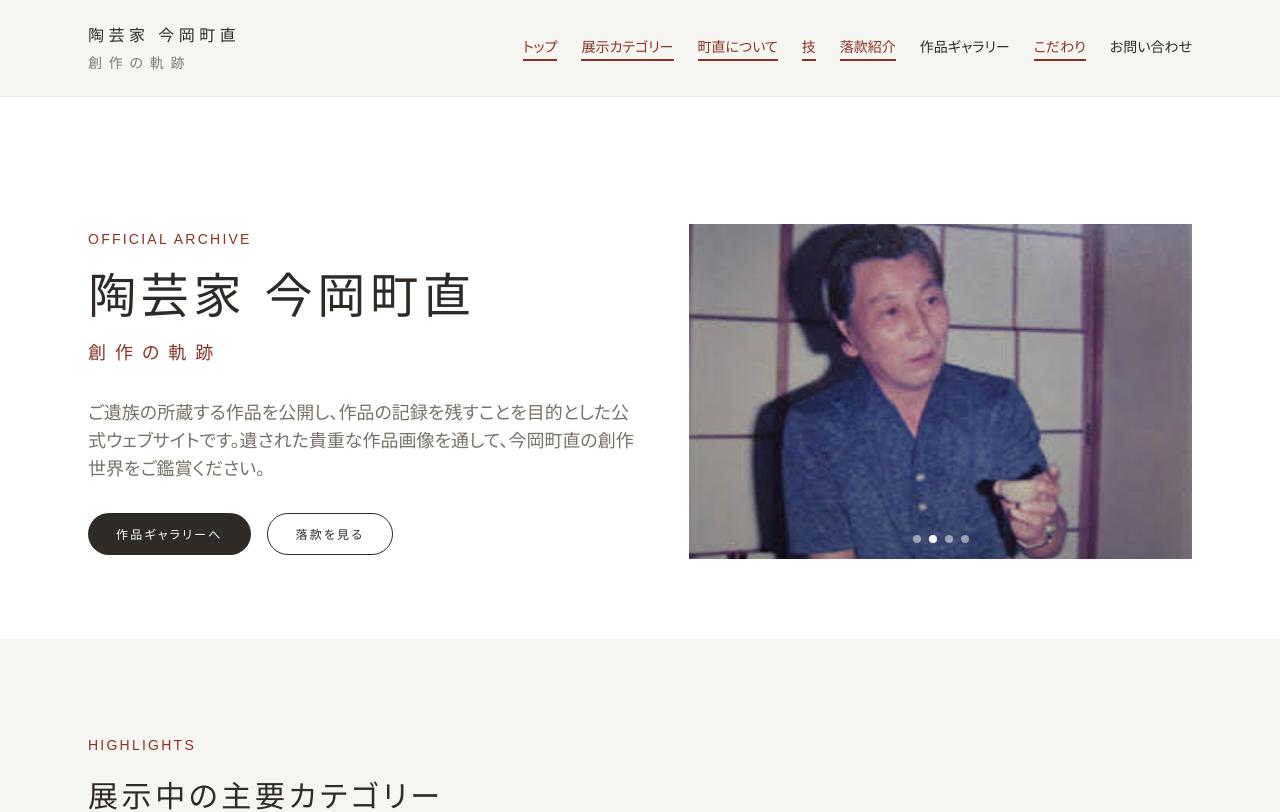
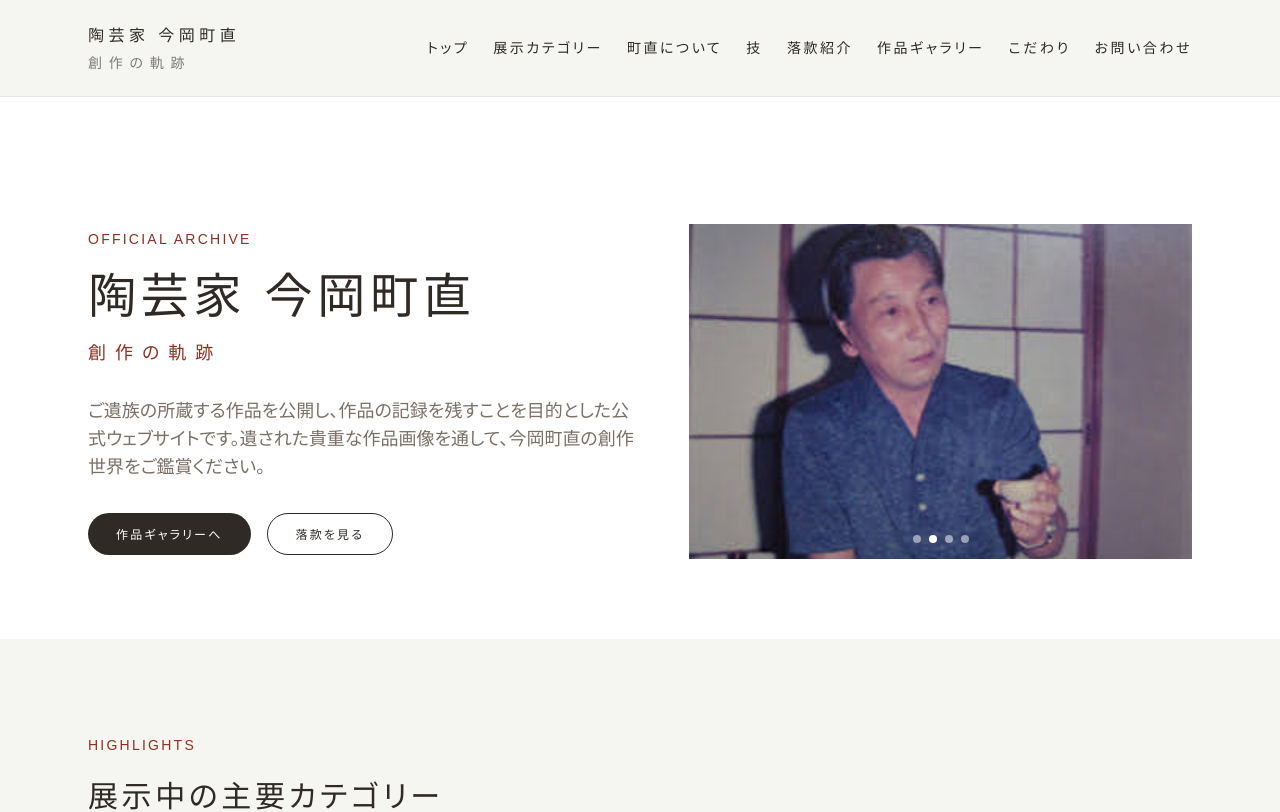
Before and after one commit to offdelta/imaokamachinao, a Next.js app: page / in a window 1280 px wide. Shown: the top 812 px of the page. Built offline with nearby package versions, Linux system fonts and the light colour scheme.

Commit message:
change smalls

```diff
--- a/app/globals.css
+++ b/app/globals.css
@@ -19,3 +19,9 @@ a {
 a:hover {
   color: theme('colors.accent');
 }
+
+img,
+picture {
+  -webkit-user-drag: none;
+  user-select: none;
+}
--- a/app/layout.tsx
+++ b/app/layout.tsx
@@ -2,6 +2,7 @@ import type { Metadata } from "next";
 import { Noto_Sans_JP, Noto_Serif_JP } from "next/font/google";
 import { Footer } from "@/components/Footer";
 import { Header } from "@/components/Header";
+import { PreventImageDownload } from "@/components/PreventImageDownload";
 import "./globals.css";
 
 const sans = Noto_Sans_JP({
@@ -32,6 +33,7 @@ export default function RootLayout({
   return (
     <html lang="ja" className={`${sans.variable} ${serif.variable}`}>
       <body className="flex min-h-screen flex-col bg-background font-sans text-primary">
+        <PreventImageDownload />
         <Header />
         <main className="flex-1 pt-32 md:pt-36">{children}</main>
         <Footer />
--- a/app/page.tsx
+++ b/app/page.tsx
@@ -19,7 +19,7 @@ export default function HomePage() {
                 </span>
               </h1>
             </div>
-            <p className="max-w-xl text-base text-muted md:text-lg">
+            <p className="max-w-xl font-serif text-base text-muted md:text-lg">
               ご遺族の所蔵する作品を公開し、作品の記録を残すことを目的とした公式ウェブサイトです。遺された貴重な作品画像を通して、今岡町直の創作世界をご鑑賞ください。
             </p>
             <div className="flex flex-wrap gap-4">
--- a/components/Footer.tsx
+++ b/components/Footer.tsx
@@ -2,7 +2,7 @@ export function Footer() {
   return (
     <footer className="bg-[#22201d] text-white/90">
       <div className="mx-auto max-w-6xl space-y-2 px-6 py-10 text-sm">
-        <p>本サイトは今岡町直のご遺族が公式に管理・運営しています。</p>
+        <p>本サイトは今岡町直のご遺族が公式に管理・運営しています。画像の使用などにつきましてはお問い合わせからご連絡ください。</p>
         <p className="text-white/60">
           © 陶芸家 今岡町直 創作の軌跡 / Photography courtesy of family and collaborators.
         </p>
--- a/components/Header.tsx
+++ b/components/Header.tsx
@@ -31,7 +31,7 @@ export function Header() {
             創作の軌跡
           </span>
         </Link>
-        <nav className="flex flex-wrap items-center gap-4 text-sm md:gap-6">
+        <nav className="flex flex-wrap items-center gap-4 font-serif text-[0.75rem] tracking-[0.18em] text-primary md:gap-6 md:text-sm">
           {links.map((link) => {
             const isAnchor = link.href.startsWith("/#");
             const isActive = isAnchor
@@ -41,15 +41,10 @@ export function Header() {
               <Link
                 key={link.href}
                 href={link.href}
-                className={`relative pb-1 transition-colors ${isActive ? "text-accent" : "text-primary"}`}
+                aria-current={isActive ? "page" : undefined}
+                className="text-primary transition-colors hover:text-accent visited:text-primary"
               >
                 {link.label}
-                <span
-                  className={`absolute inset-x-0 -bottom-px h-0.5 origin-left transform bg-accent transition-transform ${
-                    isActive ? "scale-x-100" : "scale-x-0"
-                  }`}
-                  aria-hidden
-                />
               </Link>
             );
           })}
--- /dev/null
+++ b/components/PreventImageDownload.tsx
@@ -0,0 +1,33 @@
+"use client";
+
+import { useEffect } from "react";
+
+export function PreventImageDownload() {
+  useEffect(() => {
+    const handleContextMenu = (event: MouseEvent) => {
+      const target = event.target as HTMLElement | null;
+      if (!target) return;
+      if (target.tagName === "IMG" || target.closest("picture")) {
+        event.preventDefault();
+      }
+    };
+
+    const handleDragStart = (event: DragEvent) => {
+      const target = event.target as HTMLElement | null;
+      if (!target) return;
+      if (target.tagName === "IMG" || target.closest("picture")) {
+        event.preventDefault();
+      }
+    };
+
+    document.addEventListener("contextmenu", handleContextMenu);
+    document.addEventListener("dragstart", handleDragStart);
+
+    return () => {
+      document.removeEventListener("contextmenu", handleContextMenu);
+      document.removeEventListener("dragstart", handleDragStart);
+    };
+  }, []);
+
+  return null;
+}
```
Also changed, not shown: public/images/top/imaokamachinao-favicon.jpg (added).
